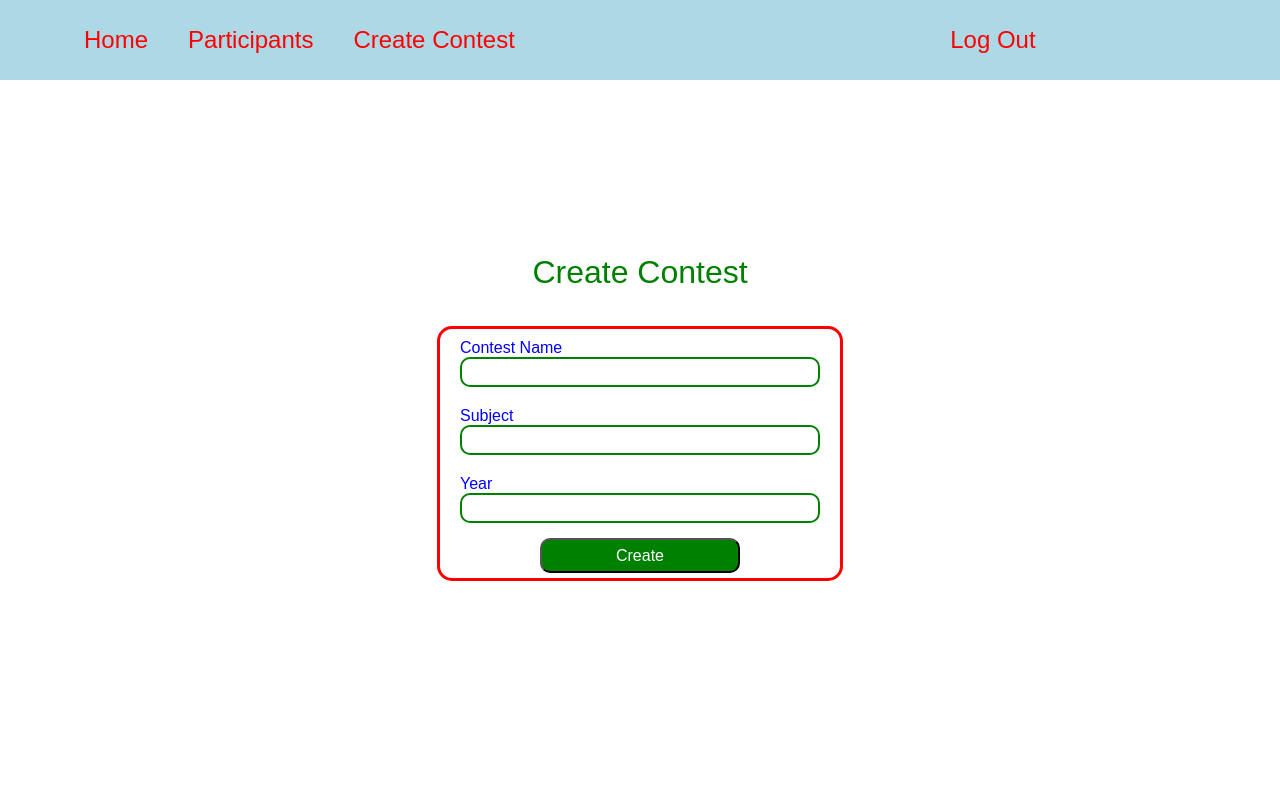
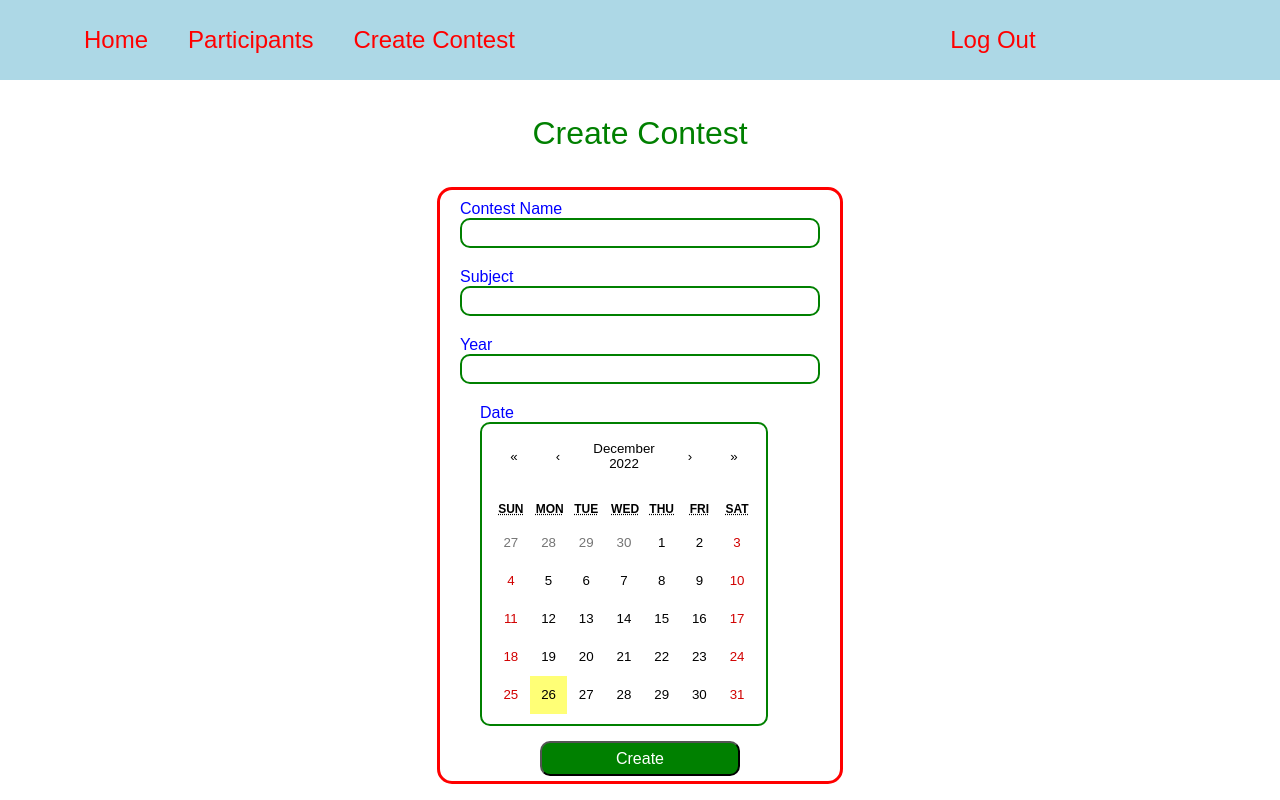
Before and after one commit to victorbosneag/perfplus-client, a React (Create React App) app: page /newcontest in a window 1280 px wide. Built offline with nearby package versions, Linux system fonts and the light colour scheme; no server answers; sample sign-in values are in the browser's storage.

Commit message:
added calendar component to page

```diff
--- a/src/pages/ContestCreate.jsx
+++ b/src/pages/ContestCreate.jsx
@@ -1,5 +1,6 @@
 import React from 'react'
 import { contestcreate } from '../api/contestcreate.api'
+import InputCalendar from '../components/calendar'
 import CustomForm from '../components/formBox'
 import getToken from '../utils/gettoken.util'
 import formData from './ContestCreate.config'
@@ -22,7 +23,7 @@ function ContestCreate() {
   }
   return (
     <CustomForm formData={formData} title="Create Contest" buttonText="Create" submitFunction={handleSubmit}>
-
+      <InputCalendar />
     </CustomForm>
   )
 }
```
